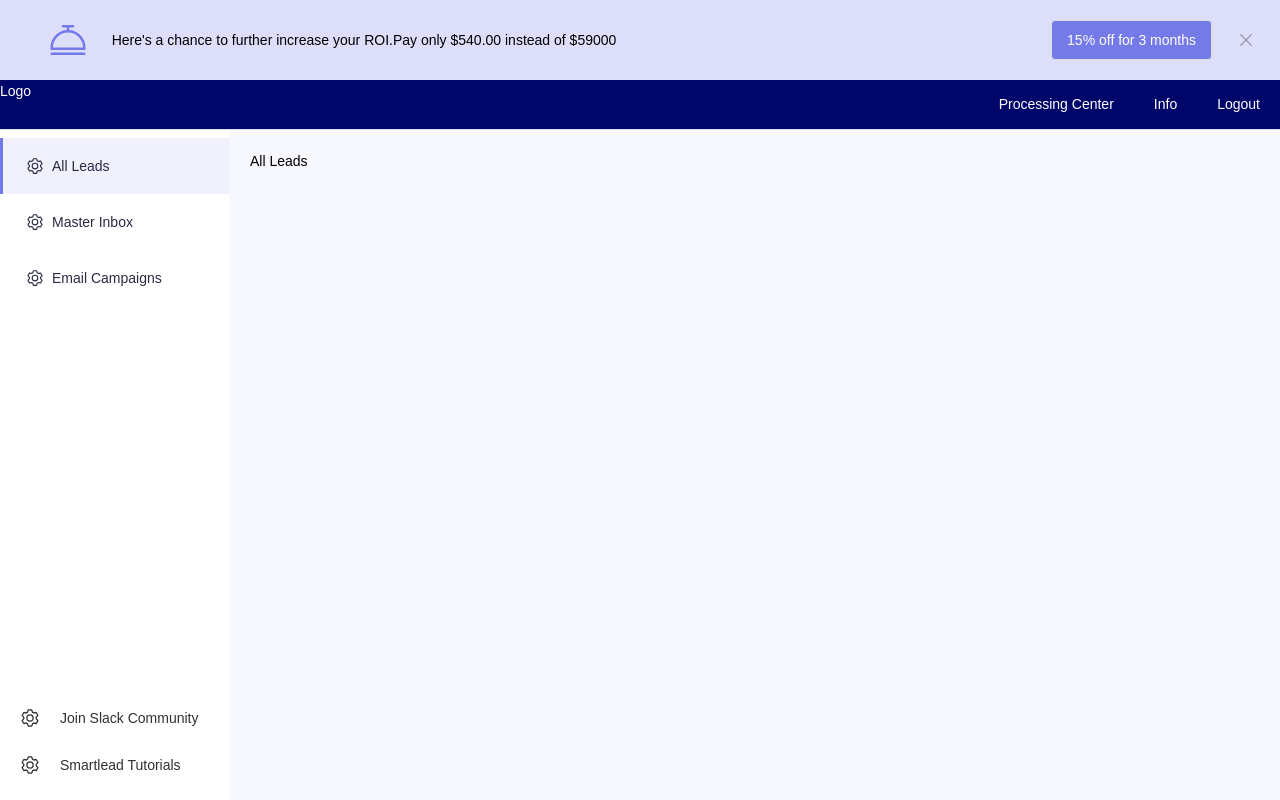
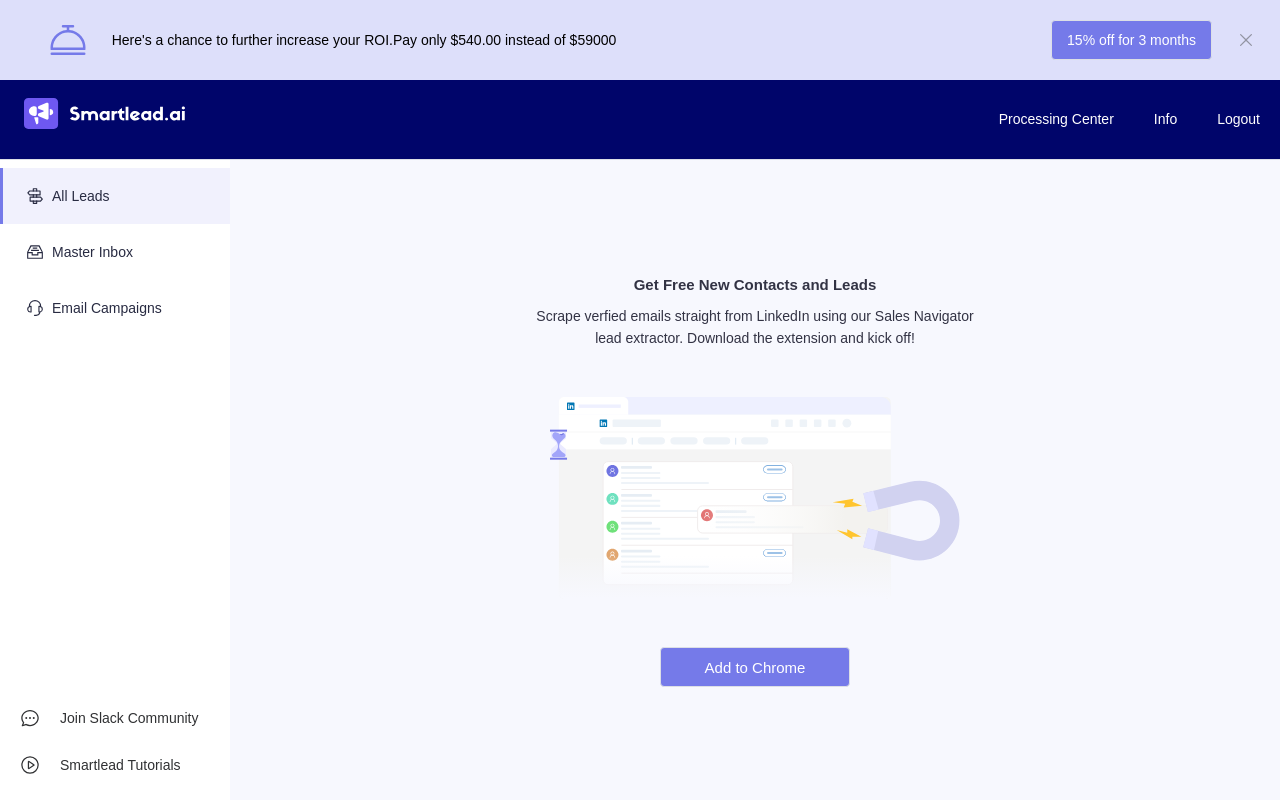
Before and after one commit to Manu-jayaprakash/smart-lead-ai, a Vue app: page / in a window 1280 px wide. Both pictures are taken after a click on the button "Sign in". Built offline with nearby package versions, Linux system fonts and the light colour scheme.

Commit message:
added icons and UI improvements

```diff
--- a/src/assets/utility.scss
+++ b/src/assets/utility.scss
@@ -2,6 +2,7 @@
   display: flex !important;
 }
 .column {
+  display: flex !important;
   flex-direction: column;
 }
 .justify-center {
@@ -12,6 +13,9 @@
 }
 .width-100 {
   width: 100%;
+}
+.height-100 {
+  height: 100%;
 }
 .text-center {
   text-align: center;
--- a/src/components/all-leads/AllLeads.vue
+++ b/src/components/all-leads/AllLeads.vue
@@ -1 +1,35 @@
-<template>All Leads</template>
+<template>
+  <div class="column text-center align-center justify-center height-100">
+    <div class="all-leads__content">
+      <h3 class="all-leads__content-header mb-sm">Get Free New Contacts and Leads</h3>
+
+      Scrape verfied emails straight from LinkedIn using our Sales Navigator lead extractor.
+      Download the extension and kick off!
+    </div>
+
+    <img src="/src/assets/images/all-leads.svg" alt="all-leads" class="all-leads__image mt-xl" />
+
+    <CommonButton label="Add to Chrome" class="all-leads__cta mt-xl" />
+  </div>
+</template>
+
+<script lang="ts" setup>
+import CommonButton from '@/components/common/CommonButton.vue'
+</script>
+<style lang="scss" scoped>
+.all-leads__image {
+  width: 25.625rem;
+  border-radius: 5px;
+}
+.all-leads__content {
+  max-width: 28.3125rem;
+  color: #000115cc;
+}
+.all-leads__content-header {
+  font-size: 0.9375rem;
+}
+.all-leads__cta {
+  width: 11.875rem;
+  font-size: 0.9375rem;
+}
+</style>
--- a/src/components/common/NavigationBar.vue
+++ b/src/components/common/NavigationBar.vue
@@ -6,7 +6,9 @@
     active-text-color="#fff"
     :ellipsis="false"
   >
-    <div class="navigation-bar__logo">Logo</div>
+    <div class="navigation-bar__logo">
+      <img src="/src/assets/images/logo.svg" alt="logo" />
+    </div>
     <el-menu-item index="1">Processing Center</el-menu-item>
     <el-menu-item index="2">Info</el-menu-item>
     <el-menu-item index="3" @click="handleLogout">Logout</el-menu-item>
@@ -33,11 +35,12 @@
 
 <style lang="scss" scoped>
 .navigation-bar__logo {
+  margin: 1.125rem auto 1.125rem 1.5rem;
   margin-right: auto;
   cursor: pointer;
   color: white;
 }
 .el-menu--horizontal {
-  --el-menu-horizontal-height: 50px;
+  --el-menu-horizontal-height: 80px;
 }
 </style>
--- a/src/layout/DashboardLayout.vue
+++ b/src/layout/DashboardLayout.vue
@@ -7,30 +7,30 @@
           :route="{ name: RouteNames.ALL_LEADS }"
           class="mt-sm"
         >
-          <el-icon><setting /></el-icon>
+          <el-icon><Guide /></el-icon>
           <span>All Leads</span>
         </el-menu-item>
         <el-menu-item :index="RouteNames.MASTER_INBOX" :route="{ name: RouteNames.MASTER_INBOX }">
-          <el-icon><setting /></el-icon>
+          <el-icon><MessageBox /></el-icon>
           <span>Master Inbox</span>
         </el-menu-item>
         <el-menu-item
           :index="RouteNames.EMAIL_CAMPAIGNS"
           :route="{ name: RouteNames.EMAIL_CAMPAIGNS }"
         >
-          <el-icon><setting /></el-icon>
+          <el-icon><Service /></el-icon>
           <span>Email Campaigns</span>
         </el-menu-item>
       </el-menu>
 
       <div class="aside-menu__footer">
         <div class="flex align-center cursor-pointer" @click="handleRedirection">
-          <el-icon :size="20"><setting /></el-icon>
+          <el-icon :size="20"><ChatDotRound /></el-icon>
           Join Slack Community
         </div>
 
         <div class="flex align-center cursor-pointer mt-lg mb-lg" @click="handleRedirection">
-          <el-icon :size="20"><setting /></el-icon>
+          <el-icon :size="20"><VideoPlay /></el-icon>
           Smartlead Tutorials
         </div>
       </div>
@@ -38,16 +38,16 @@
 
     <el-container>
       <el-main>
-        <el-scrollbar>
-          <RouterView />
-        </el-scrollbar>
+        <!-- <el-scrollbar> -->
+        <RouterView />
+        <!-- </el-scrollbar> -->
       </el-main>
     </el-container>
   </el-container>
 </template>
 
 <script lang="ts" setup>
-import { Setting } from '@element-plus/icons-vue'
+import { ChatDotRound, Guide, MessageBox, Service, VideoPlay } from '@element-plus/icons-vue'
 import { RouteNames } from '@/router/constants/RouteNames'
 
 const handleRedirection = () => {
@@ -65,7 +65,7 @@
 .dashboard-layout__container .el-aside {
   color: var(--el-text-color-primary);
   background: white;
-  height: calc(100vh - 130px);
+  height: calc(100vh - 160px);
 }
 
 .dashboard-layout__container .el-menu {
```
Also changed, not shown: src/assets/images/all-leads.svg (added), src/assets/images/logo.svg (added).
